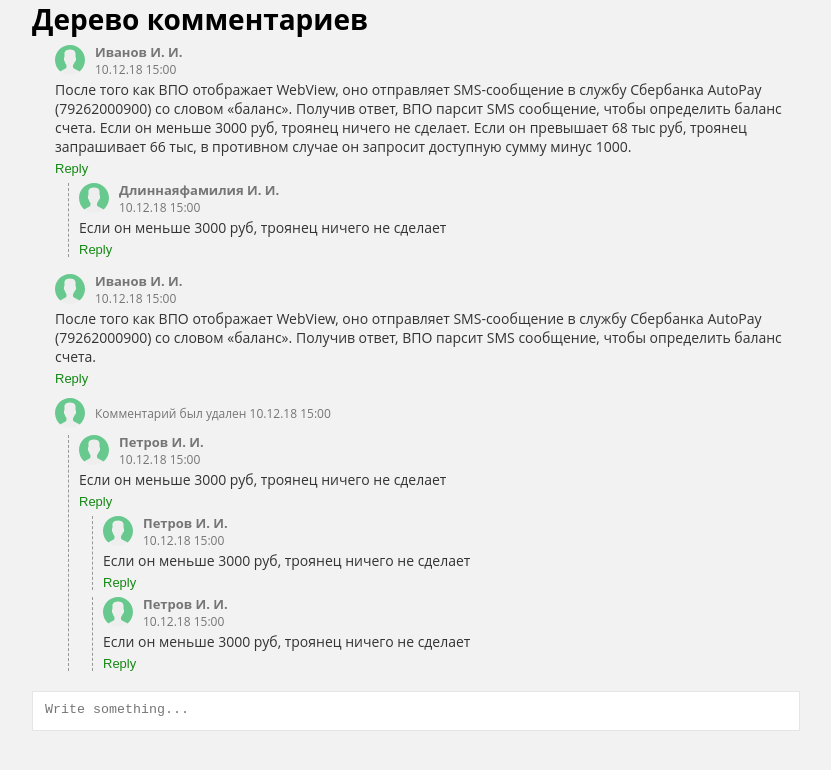
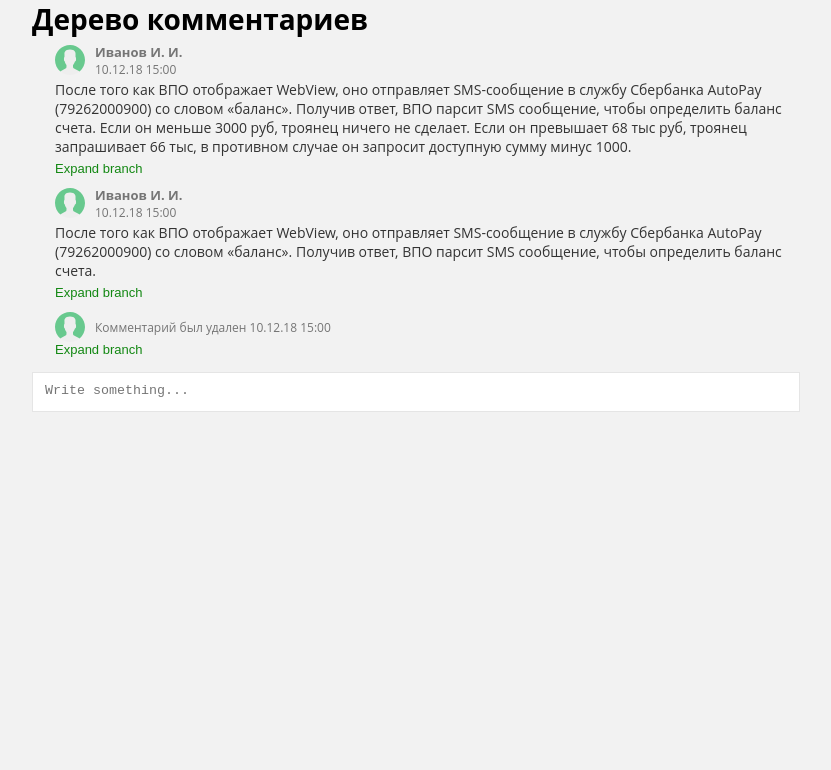
Before and after one commit to S-404/tree-chat, a React (Create React App) app: page / in a window 1280 px wide. Shown: the top 770 px of the page, without its empty margins (224-1055 px from the left). Built offline with nearby package versions, Linux system fonts and the light colour scheme.

Commit message:
implement expanding button comments branch [total time 798]

```diff
--- a/src/components/UI/EditorButtons.jsx
+++ b/src/components/UI/EditorButtons.jsx
@@ -7,6 +7,11 @@ const EditorButtons = ({comment}) => {
     const {user} = useContext(Context)
     const {selectedComment, setSelectedComment} = useContext(Context)
     const {addNewComment, deleteComment, updateComment} = useContext(Context)
+    const {expandCommentBranch} = useContext(Context)
+
+    const expandCommentBranchHandler = () => {
+        expandCommentBranch(comment)
+    }
 
     const deleteCommentHandler = (comment) => {
         deleteComment(comment)
@@ -47,6 +52,17 @@ const EditorButtons = ({comment}) => {
         setSelectedComment(newSelectedObj)
     }
 
+    if (!comment?.expanded) return (
+        <div className={'comment-body__comment-buttons'}>
+            <button
+                className={'comments-buttons__button comments-buttons__expand-button'}
+                onClick={expandCommentBranchHandler}
+            >Expand branch
+            </button>
+        </div>
+    )
+
+    if(!comment.comment) return null
 
     return (
         <div className={'comment-body__comment-buttons'}>
--- a/src/components/comments/Comment.jsx
+++ b/src/components/comments/Comment.jsx
@@ -4,20 +4,23 @@ import CommentBody from "./CommentBody";
 
 const Comment = ({comment}) => {
 
-
     return (
         <section
             className={`comments__comment
-            ${comment.parentID?'comments__comment_reply':null}`}>
+            ${comment.parentID ? 'comments__comment_reply' : null}`}>
             <CommentHeader comment={comment}/>
             <CommentBody comment={comment}/>
-
+            {comment?.expanded ?
+                <>
                     {comment.replies.map(reply => (
                         <Comment
                             key={reply.id}
                             comment={reply}
                         />
                     ))}
+                </>
+                :null
+            }
         </section>
 
     );
--- a/src/components/comments/CommentBody.jsx
+++ b/src/components/comments/CommentBody.jsx
@@ -5,7 +5,12 @@ import EditorButtons from "../UI/EditorButtons";
 
 const CommentBody = ({comment}) => {
     const {selectedComment} = useContext(Context)
-    if (!comment.comment) return null
+
+    if (!comment.comment) return (
+        <section className={'comment__comment-body'}>
+            <EditorButtons comment={comment}/>
+        </section>
+    )
     return (
         <section className={'comment__comment-body'}>
 
@@ -13,7 +18,7 @@ const CommentBody = ({comment}) => {
 
             <EditorButtons comment={comment}/>
 
-            {selectedComment.id === comment.id && selectedComment.mode?
+            {selectedComment.id === comment.id && selectedComment.mode ?
                 <ReplyCommentInput/>
                 : null}
         </section>
--- a/src/components/comments/Comments.jsx
+++ b/src/components/comments/Comments.jsx
@@ -64,6 +64,13 @@ const Comments = () => {
         }
     }
 
+    const expandCommentBranch = (comment) => {
+        const newCommentsObj = [...comments]
+        const objIndex = newCommentsObj.findIndex((comment_) => comment_.id === comment.id)
+        newCommentsObj[objIndex].expanded = true
+        setComments(newCommentsObj)
+    }
+
 
     return (
         <Context.Provider value={
@@ -71,7 +78,7 @@ const Comments = () => {
                 user,
                 comments, setComments,
                 selectedComment, setSelectedComment,
-                addNewComment, deleteComment, updateComment,
+                addNewComment, deleteComment, updateComment,expandCommentBranch
             }
         }>
             <div className={'comments'}>
```
Lines whose indentation alone changed are shown as unchanged.
